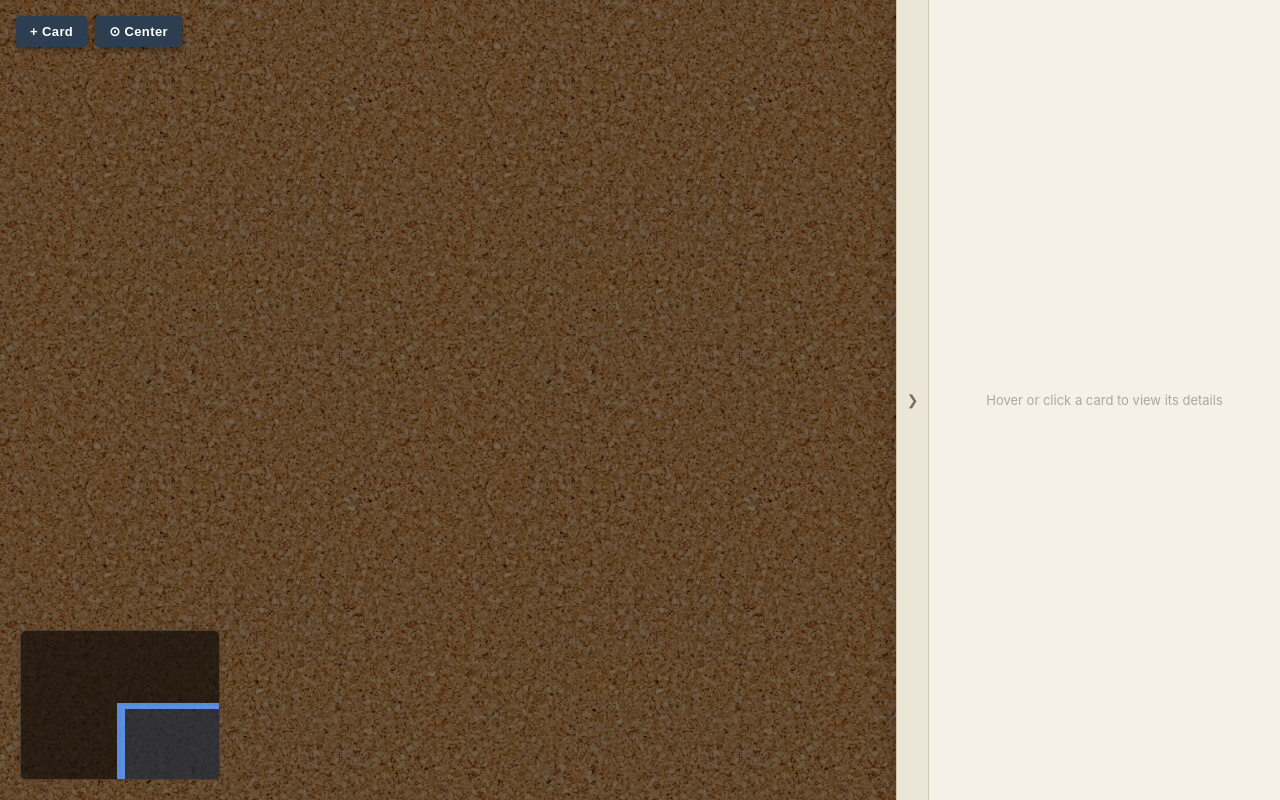
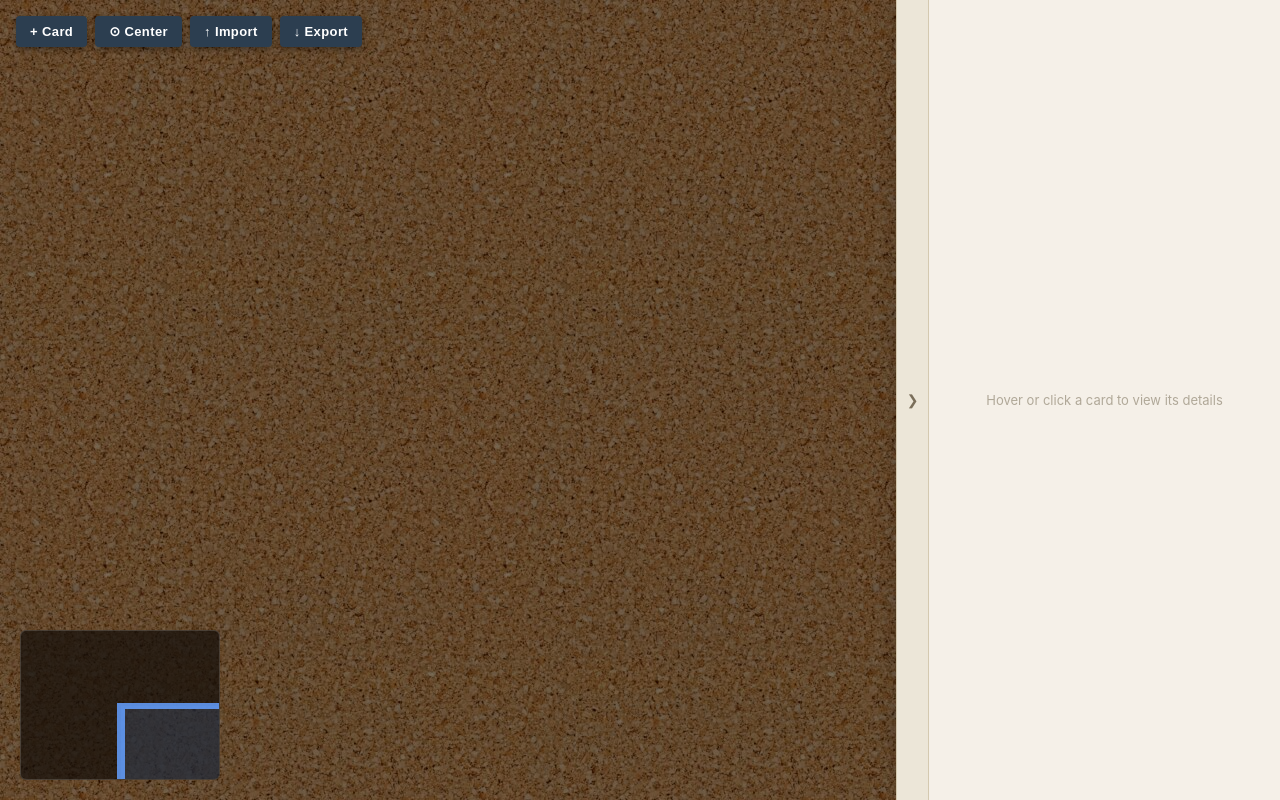
Before and after one commit to fsantand/corkboard, a Vue app: page / in a window 1280 px wide. Built offline with nearby package versions, Linux system fonts and the light colour scheme.

Commit message:
feat: add export and import logic

```diff
--- a/src/components/BoardToolbar.vue
+++ b/src/components/BoardToolbar.vue
@@ -1,4 +1,6 @@
 <script setup>
+import { useCorkboardStore } from '@/stores/corkboard'
+
 defineProps({
   connectMode: {
     type: Boolean,
@@ -7,12 +9,72 @@ defineProps({
 })
 
 const emit = defineEmits(['add-card', 'cancel-connect', 'center-board'])
+
+const store = useCorkboardStore()
+
+async function fetchAsDataURL(src) {
+  const response = await fetch(src)
+  const blob = await response.blob()
+  return new Promise((resolve, reject) => {
+    const reader = new FileReader()
+    reader.onload = () => resolve(reader.result)
+    reader.onerror = reject
+    reader.readAsDataURL(blob)
+  })
+}
+
+function importBoard() {
+  const input = document.createElement('input')
+  input.type = 'file'
+  input.accept = '.json,application/json'
+  input.onchange = (e) => {
+    const file = e.target.files[0]
+    if (!file) return
+    const reader = new FileReader()
+    reader.onload = (ev) => {
+      try {
+        const data = JSON.parse(ev.target.result)
+        store.importBoard(data)
+      } catch {
+        alert('Invalid corkboard file.')
+      }
+    }
+    reader.readAsText(file)
+  }
+  input.click()
+}
+
+async function exportBoard() {
+  const items = await Promise.all(
+    store.items.map(async (item) => {
+      if (item.photoSrc && /^https?:\/\//.test(item.photoSrc)) {
+        try {
+          return { ...item, photoSrc: await fetchAsDataURL(item.photoSrc) }
+        } catch {
+          return item
+        }
+      }
+      return item
+    }),
+  )
+
+  const data = JSON.stringify({ items, connections: store.connections }, null, 2)
+  const blob = new Blob([data], { type: 'application/json' })
+  const url = URL.createObjectURL(blob)
+  const a = document.createElement('a')
+  a.href = url
+  a.download = 'corkboard-export.json'
+  a.click()
+  URL.revokeObjectURL(url)
+}
 </script>
 
 <template>
   <div class="toolbar">
     <button class="btn" @click="emit('add-card')">+ Card</button>
     <button class="btn" @click="emit('center-board')">⊙ Center</button>
+    <button class="btn" @click="importBoard">↑ Import</button>
+    <button class="btn" @click="exportBoard">↓ Export</button>
     <button v-if="connectMode" class="btn btn-cancel" @click="emit('cancel-connect')">
       ✕ Cancel Connect
     </button>
--- a/src/stores/corkboard.js
+++ b/src/stores/corkboard.js
@@ -126,6 +126,22 @@ export const useCorkboardStore = defineStore('corkboard', () => {
     connections.value = connections.value.filter((c) => c.id !== id)
   }
 
+  function importBoard(data) {
+    items.value = (data.items ?? []).map((i) => ({
+      id: i.id,
+      x: i.x,
+      y: i.y,
+      rotation: i.rotation,
+      zIndex: i.zIndex,
+      title: i.title ?? '',
+      description: i.description ?? '',
+      photoSrc: i.photoSrc ?? null,
+      width: i.width ?? 200,
+    }))
+    connections.value = data.connections ?? []
+    zCounter = Math.max(0, ...items.value.map((i) => i.zIndex ?? 0))
+  }
+
   return {
     items,
     connections,
@@ -139,5 +155,6 @@ export const useCorkboardStore = defineStore('corkboard', () => {
     finishConnect,
     cancelConnect,
     removeConnection,
+    importBoard,
   }
 })
```
